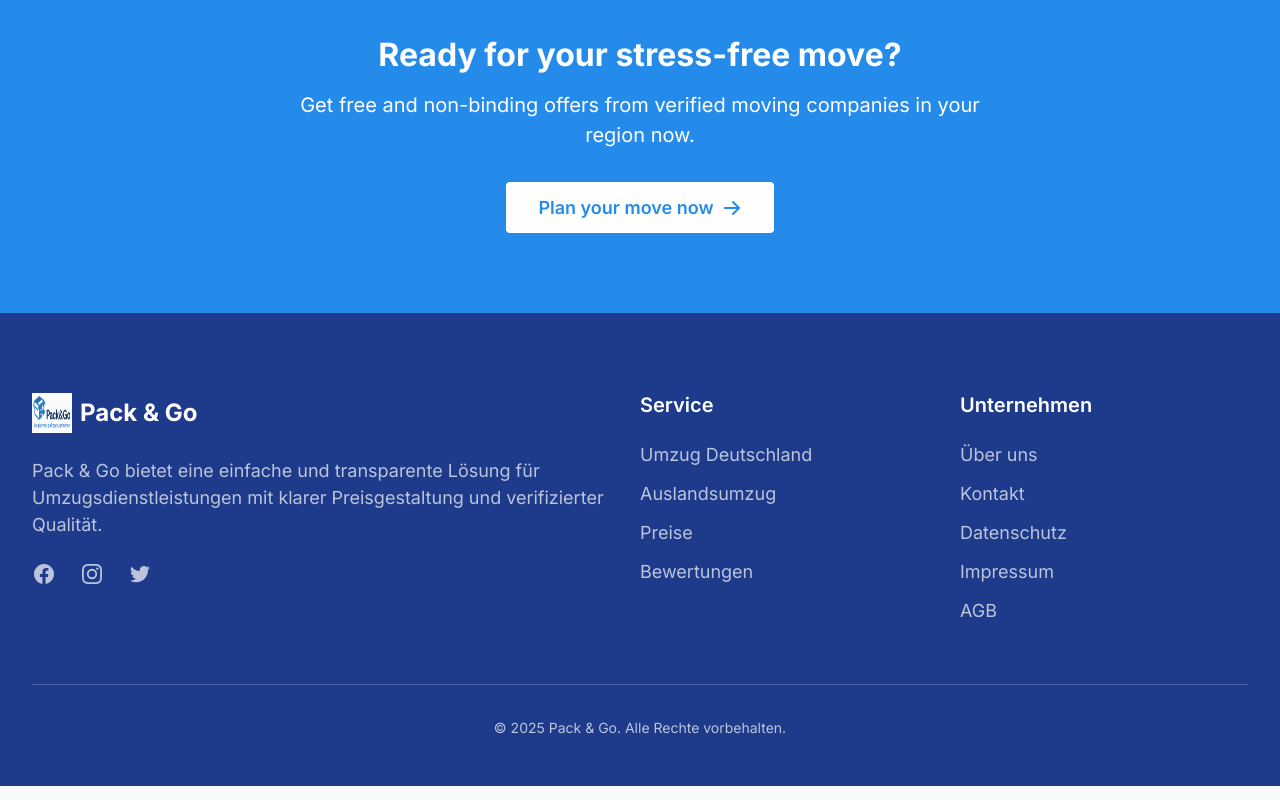
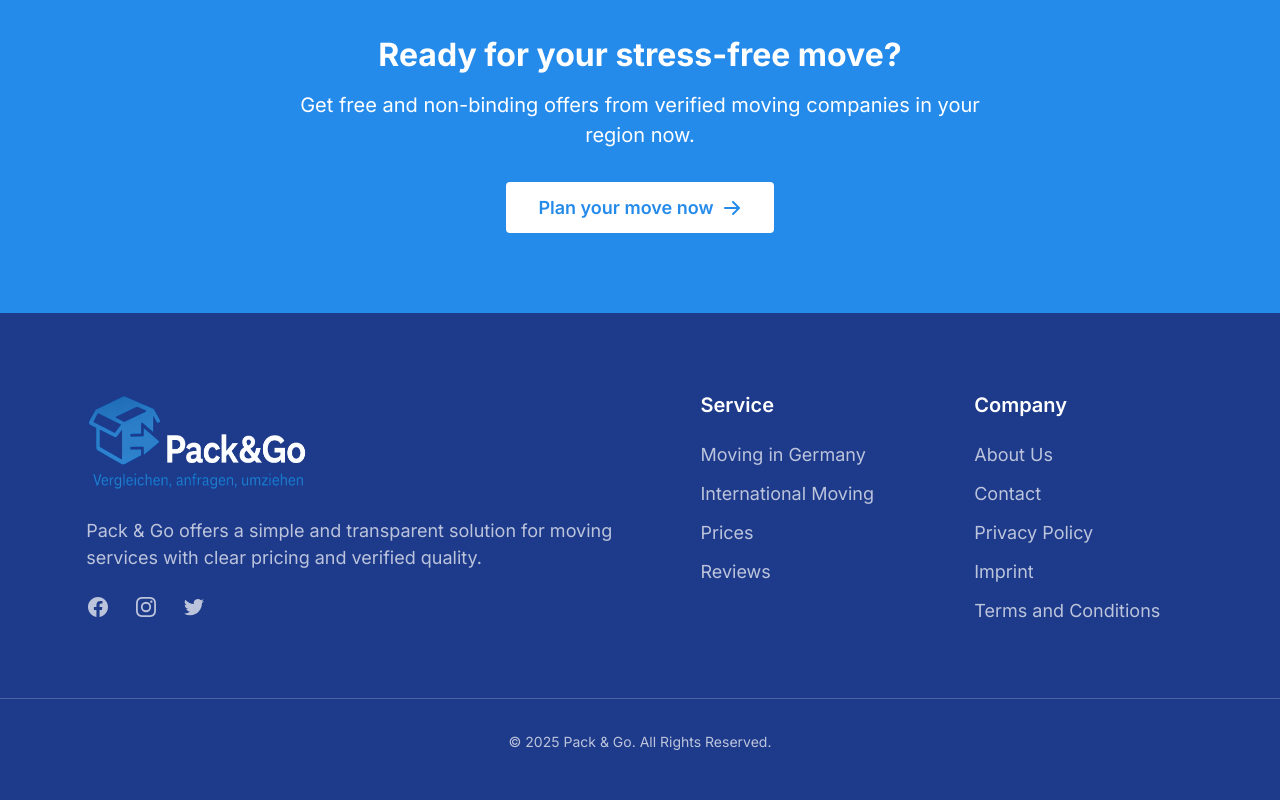
Before and after one commit to jili0/pack-and-go, a Next.js app: page / in a window 1280 px wide. Shown: the part 2849-3649 px from the top of the page. Built offline with nearby package versions, Linux system fonts and the light colour scheme; no server answers.

Commit message:
update footer logo und improve responsiveness

```diff
--- a/src/app/styles/Layout.module.css
+++ b/src/app/styles/Layout.module.css
@@ -147,51 +147,48 @@
   padding: 5rem 0 2rem;
 }
 
+
+
+/* Simplest approach - direct styling */
 .footerContent {
   max-width: 1280px;
   margin: 0 auto;
   padding: 0 1rem;
-}
-
-.footerGrid {
-  display: grid;
-  grid-template-columns: 1fr;
-  gap: 2rem;
+  text-align: center;
   margin-bottom: 3rem;
 }
 
 .footerBrand {
   margin-bottom: 1.5rem;
-}
-
-.footerLogo {
   display: flex;
-  align-items: center;
-  color: white;
-  text-decoration: none;
+  justify-content: center;
 }
 
 .footerLogoImage {
-  width: 40px;
-  height: 40px;
+  width: 225px;
+  height: 100px;
   position: relative;
+  object-fit: contain;
+  margin: 0 auto;
 }
 
 .footerLogoText {
-  margin-left: 0.5rem;
-  font-size: 1.5rem;
-  font-weight: 700;
+  display: none;
 }
 
 .footerDescription {
   color: rgba(255, 255, 255, 0.7);
   margin-bottom: 1.5rem;
+  max-width: 90%;
+  margin-left: auto;
+  margin-right: auto;
 }
 
 .footerSocial {
   display: flex;
   gap: 1.5rem;
   margin-bottom: 1.5rem;
+  justify-content: center;
 }
 
 .socialIcon {
@@ -239,6 +236,22 @@
 
 /* =========== Media Queries =========== */
 
+/* Small devices (min-width: 500px) */
+@media (min-width: 500px) {
+  .footerContent > div:nth-child(2),
+  .footerContent > div:nth-child(3) {
+    display: inline-block !important;
+    width: 45% !important;
+    vertical-align: top !important;
+    text-align: center !important;
+  }
+
+  .footerContent > div:first-child {
+    margin-bottom: 3rem;
+    width: 100%;
+  }
+}
+
 /* Medium devices (min-width: 768px) */
 @media (min-width: 768px) {
   .navigation {
@@ -250,10 +263,6 @@
     display: none;
   }
 
-  .footerGrid {
-    grid-template-columns: 2fr 1fr 1fr;
-  }
-
   .footerContent {
     padding: 0 1.5rem;
   }
@@ -263,5 +272,37 @@
 @media (min-width: 1024px) {
   .footerContent {
     padding: 0 2rem;
+    text-align: left;
+  }
+
+  .footerContent {
+    display: flex;
+    justify-content: space-evenly;
+    text-align: left;
+  }
+
+  .footerContent > div:first-child {
+    width: 50% !important;
+    margin-bottom: 0;
+    margin-left: 3rem;
+  }
+
+  .footerContent > div:nth-child(2),
+  .footerContent > div:nth-child(3) {
+    width: 22% !important;
+    text-align: left !important;
+  }
+
+  .footerSocial {
+    justify-content: flex-start;
+  }
+
+  .footerBrand {
+    justify-content: flex-start;
+  }
+
+  .footerDescription {
+    margin-left: 0;
+    margin-right: 0;
   }
 }
--- a/src/components/layout/Footer.jsx
+++ b/src/components/layout/Footer.jsx
@@ -1,4 +1,3 @@
-// src/components/layout/Footer.jsx
 import Link from 'next/link';
 import Image from 'next/image';
 import styles from '@/app/styles/Layout.module.css';
@@ -8,25 +7,23 @@ const Footer = () => {
 
   return (
     <footer className={styles.footer}>
-      <div className={styles.footerContent}>
-        <div className={styles.footerGrid}>
-          {/* Logo und Kurzbeschreibung */}
+        <div className={styles.footerContent}>
+          {/* Logo and short description */}
           <div>
             <div className={styles.footerBrand}>
               <Link href="/" className={styles.footerLogo}>
                 <div className={styles.footerLogoImage}>
                   <Image
-                    src="/images/logo.png"
+                    src="/images/logo-transparent.png"
                     alt="Pack & Go Logo"
                     fill
                     className="object-contain"
                   />
                 </div>
-                <span className={styles.footerLogoText}>Pack & Go</span>
               </Link>
             </div>
             <p className={styles.footerDescription}>
-              Pack & Go bietet eine einfache und transparente Lösung für Umzugsdienstleistungen mit klarer Preisgestaltung und verifizierter Qualität.
+              Pack & Go offers a simple and transparent solution for moving services with clear pricing and verified quality.
             </p>
             <div className={styles.footerSocial}>
               <a href="#" className={styles.socialIcon} aria-label="Facebook">
@@ -53,54 +50,54 @@ const Footer = () => {
             <ul className={styles.footerLinks}>
               <li className={styles.footerLink}>
                 <Link href="/moving">
-                  Umzug Deutschland
+                  Moving in Germany
                 </Link>
               </li>
               <li className={styles.footerLink}>
                 <Link href="/international-moving">
-                  Auslandsumzug
+                  International Moving
                 </Link>
               </li>
               <li className={styles.footerLink}>
                 <Link href="/pricing">
-                  Preise
+                  Prices
                 </Link>
               </li>
               <li className={styles.footerLink}>
                 <Link href="/reviews">
-                  Bewertungen
+                  Reviews
                 </Link>
               </li>
             </ul>
           </div>
 
-          {/* Unternehmen */}
+          {/* Company */}
           <div>
-            <h3 className={styles.footerHeading}>Unternehmen</h3>
+            <h3 className={styles.footerHeading}>Company</h3>
             <ul className={styles.footerLinks}>
               <li className={styles.footerLink}>
                 <Link href="/about-us">
-                  Über uns
+                  About Us
                 </Link>
               </li>
               <li className={styles.footerLink}>
                 <Link href="/contact">
-                  Kontakt
+                  Contact
                 </Link>
               </li>
               <li className={styles.footerLink}>
                 <Link href="/privacy">
-                  Datenschutz
+                  Privacy Policy
                 </Link>
               </li>
               <li className={styles.footerLink}>
                 <Link href="/imprint">
-                  Impressum
+                  Imprint
                 </Link>
               </li>
               <li className={styles.footerLink}>
                 <Link href="/terms">
-                  AGB
+                  Terms and Conditions
                 </Link>
               </li>
             </ul>
@@ -110,10 +107,9 @@ const Footer = () => {
         {/* Copyright */}
         <div className={styles.footerBottom}>
           <p>
-            &copy; {currentYear} Pack & Go. Alle Rechte vorbehalten.
+            &copy; {currentYear} Pack & Go. All Rights Reserved.
           </p>
         </div>
-      </div>
     </footer>
   );
 };
```
Also changed, not shown: public/images/logo-transparent.png (added).
